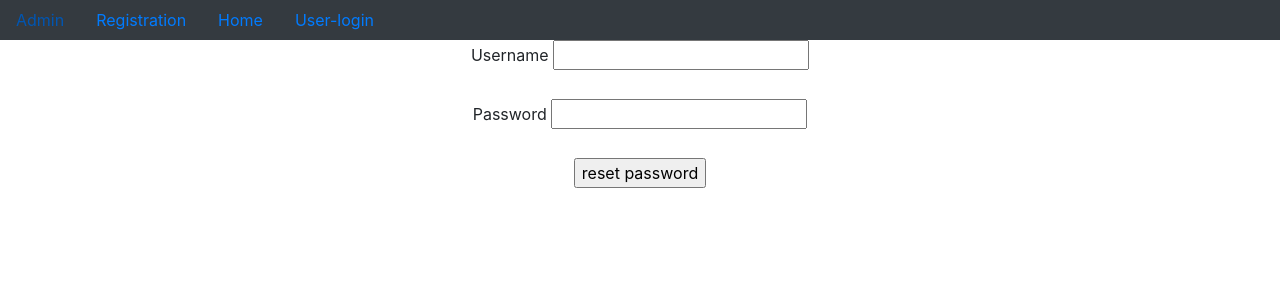
After one commit to deepa28li/user_register, a Django app: page /reset_password/ in a window 1280 px wide. The commit adds this page. Shown: the top 300 px of the page. Run offline with Django 4.2, Linux system fonts and the light colour scheme.

Commit message:
first commit

```diff
--- a/app/views.py
+++ b/app/views.py
@@ -1,5 +1,5 @@
 from django.shortcuts import render
-
+import math,random
 # Create your views here.
 from app.forms import *
 from django.http import HttpResponse,HttpResponseRedirect
@@ -7,6 +7,10 @@ from django.core.mail import send_mail
 from django.contrib.auth import authenticate,login,logout
 from django.urls import reverse
 from django.contrib.auth.decorators import login_required
+
+
+
+# ------------------User reg------------------
 
 def registration(request):
     ufo=UserForm()
@@ -34,7 +38,7 @@ def registration(request):
             return HttpResponse('Invalid data')
     return render(request,'registration.html',d)
 
-
+# ------------------home page session-------------------
 
 def home(request):
     if request.session.get('username'):
@@ -43,6 +47,7 @@ def home(request):
         return render(request,'home.html',d)
     return render(request,'home.html')
 
+# --------------user login--------------------------
 
 def user_login(request):
     if request.method=='POST':
@@ -57,11 +62,14 @@ def user_login(request):
             HttpResponse('Invalid credentials')
     return render(request,'user_login.html')
 
+# -------------------logout------------------------------
+
 @login_required
 def user_logout(request):
     logout(request)
     return HttpResponseRedirect(reverse('home'))
 
+# ------------------display profile------------------------
 
 @login_required
 def profile_display(request):
@@ -70,3 +78,34 @@ def profile_display(request):
     PO=Profile.objects.get(username=UO)
     d={'UO':UO,'PO':PO}
     return render(request,'profile_display.html',d)
+
+# ------------------change passowrd---------------------
+
+@login_required
+def change_password(request):
+    if request.method=='POST':
+        pw=request.POST['pw']
+        username=request.session.get('username')
+        UO=User.objects.get(username=username)
+        UO.set_password(pw)
+        UO.save()
+        return HttpResponse('password successfully changed')
+
+    return render(request,'change_password.html')
+
+
+# ------------------forget password------------------------------
+def reset_password(request):
+    if request.method=='POST':
+        username=request.POST['un']
+        password=request.POST['pw']
+
+        LUO=User.objects.filter(username=username)
+        if LUO:
+            UO=LUO[0]
+            UO.set_password(password)
+            UO.save()
+            return HttpResponse('Reset password is done')
+        else:
+            return HttpResponseRedirect(reverse(user_login))
+    return render(request,'reset_password.html')
--- a/templates/dummy.html
+++ b/templates/dummy.html
@@ -23,6 +23,7 @@
         {% if user.is_authenticated %}
           <a href="{% url 'profile_display' %}" class="nav-link">profile_display</a>
           <a href="{% url 'user_logout' %}" class="nav-link">User-logout</a>
+          <a href="{% url 'change_password' %}"clas="nav-link">Change-Password</a>
         {% else %}
           <a href="{% url 'user_login' %}" class="nav-link">User-login</a>
         {% endif %}
--- /dev/null
+++ b/templates/reset_password.html
@@ -0,0 +1,18 @@
+{% extends 'dummy.html' %}
+
+{% block title %}
+    <title>Reset password page</title>
+{% endblock %}
+
+{% block body_block %}
+    <center>
+        <form action="" method="POST">
+            {% csrf_token %}
+            <label for="un">Username</label>
+            <input type="text" name="un" id="un"><br><br>
+            <label for="pw">Password</label>
+            <input type="password" name="pw" id="pw"><br><br>
+            <input type="submit" value="reset password">
+        </form>
+    </center>
+{% endblock %}
--- a/templates/user_login.html
+++ b/templates/user_login.html
@@ -14,8 +14,11 @@
             <input type="text" name="un" id="un"><br><br>
             <label for="pw">Password</label>
             <input type="password" name="pw" id="pw"><br><br>
-            <input type="submit" value="user-login">
+            <input type="submit" value="user-login"><br><br>
+
+            <a href="{% url 'reset_password'%}" class="btn btn-primary">reset_password</a>
         </form>
+
     </center>
 </body>
 </html>
--- a/user_register/urls.py
+++ b/user_register/urls.py
@@ -26,4 +26,7 @@ urlpatterns = [
     path('user_login/',user_login,name='user_login'),
     path('user_logout/',user_logout,name='user_logout'),
     path('profile_display/',profile_display,name='profile_display'),
+    path('change_password/',change_password,name='change_password'),
+    path('reset_password/',reset_password,name='reset_password'),
+
 ]+ static(settings.MEDIA_URL, document_root=settings.MEDIA_ROOT)
```
Also changed, not shown: templates/change_password.html (added, +16 -0 lines), db.sqlite3.
